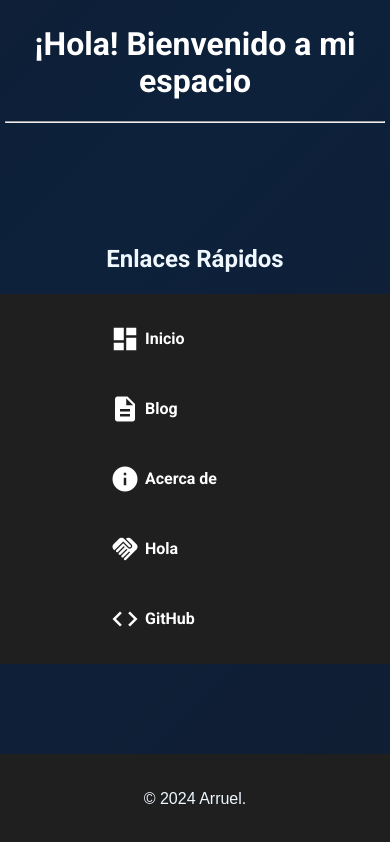
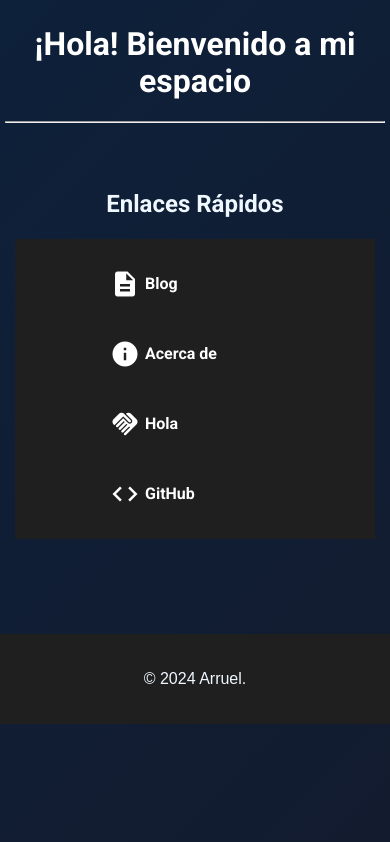
Before and after one commit to Villarru/sitio-web, a plain HTML site: page index.html in a window 390 px wide. Drawn offline with Linux system fonts and the light colour scheme.

Commit message:
responsive, enlaces y proporciones
mejoras en el responsive, cambio de proporciones de texto, eliminación de enlaces repetitivos.

```diff
--- a/index.html
+++ b/index.html
@@ -10,27 +10,35 @@
     <link rel="stylesheet" href="src/css/nrm.css">
     <link rel="stylesheet" href="src/css/style.css">
     <link rel="stylesheet" href="src/css/links.css">
+    <meta name="description" content="Un blog personal donde se comparten diversos temas que me interesan. Aquí encontrarás reflexiones y experiencias sobre tecnología y más.">
 
+    <!-- Metadatos de palabras clave -->
+    <meta name="keywords" content="blog, personal, blog personal, idependiente">
+
+    <!-- Metadatos para redes sociales -->
+    <meta property="og:title" content="Arruel - Blog personal">
+    <meta property="og:description" content="Bienvenido a Arruel, un blog personal donde comparto diversos temas que me interesan. Aquí encontrarás reflexiones y experiencias sobre tecnología y más.">
+    <meta property="og:image" content="URL_de_la_imagen_de_previsualización">
+    <meta property="og:url" content="https://arruel.com/">
+    <meta property="og:type" content="website">
+
+    <meta name="twitter:card" content="summary_large_image">
+    <meta name="twitter:title" content="Arruel - Blog personal">
+    <meta name="twitter:description" content="Bienvenido a Arruel, un blog personal donde comparto diversos temas que me interesan. Aquí encontrarás reflexiones y experiencias sobre tecnología y más.">
+    <meta name="twitter:image" content="URL_de_la_imagen_de_previsualización">
     <title>Arruel</title>
+
 </head><body>
     <header class="intro">
         <h1>¡Hola! Bienvenido a mi espacio</h1>
         <hr>
     </header>
-
-    <main>
         <section>
             <div class="links">
 
                 <h2>Enlaces Rápidos</h2>
                 <nav>
                     <ul>
-                        <li>
-                            <a href="/" class="nav-link">
-                                <span class="material-icons">dashboard</span>
-                                Inicio
-                            </a>
-                        </li>
                         <li>
                             <a href="/blog" class="nav-link">
                                 <span class="material-icons">description</span>
@@ -60,7 +68,6 @@
                 </nav>
             </div>
         </section>
-    </main>
     <footer>
         <p>&copy; 2024 Arruel. </p>
     </footer>
--- a/src/css/links.css
+++ b/src/css/links.css
@@ -1,10 +1,9 @@
 body {
     padding: 0;
-    z-index: -1;
     color: aliceblue;
     background: linear-gradient(-45deg, rgb(45, 60, 82), rgb(19, 27, 46), rgb(13, 33, 59), rgb(17, 24, 39), rgb(45, 68, 105));
     background-size: 500% 500%;
-    animation: gradient 25s ease infinite;
+    animation: gradient 15s ease infinite;
   }
 
   .intro {
@@ -14,14 +13,12 @@ body {
     padding: 5px;
   }
 
-
   .links {
     display: flex;
     flex-direction: column;
     align-items: center;
-    margin:0;
-    padding-top: 170px;
-    padding-bottom: 250px;
+    margin: 0;
+    padding: 170px 0 250px;
   }
 
   .links h2 {
@@ -29,7 +26,7 @@ body {
   }
 
   .links nav ul {
-    list-style-type: none;
+    list-style: none;
     padding: 0;
     display: flex;
     flex-wrap: wrap;
@@ -40,33 +37,6 @@ body {
     margin: 0;
   }
 
-@media (max-width: 520px) {
-    .links nav ul li {
-        margin: 0;
-        min-width: 200px;
-    }
-    nav ul {
-        justify-content: center;
-    }
-    nav ul li a {
-        text-align: center;
-    }
-
-    .links {
-        padding-top: 20px;
-        padding-bottom: 60px;
-    }
-}
-
-section{
-    width: 100%;
-    margin-bottom: 20px;
-    padding: 15px 0px;
-    display: grid;
-    grid-template-columns: 1fr;
-    text-align: left;
-}
-
   .links nav ul li a {
     display: flex;
     align-items: center;
@@ -74,7 +44,7 @@ section{
     color: white;
     border-radius: 25px;
     text-decoration: none;
-    transition: transform 0.3s;
+    transition: background-color 0.3s, color 0.3s; /* Mejora la transición */
     font-family: 'Roboto', sans-serif;
   }
 
@@ -88,12 +58,61 @@ section{
     vertical-align: middle;
     margin-right: 5px;
   }
+
   main {
-    background-color: rgba(0, 0, 0, 0);
-    padding: 55px 0px;
+    background-color: transparent;
+    padding: 55px 0;
   }
-footer{
+
+  footer {
     position: fixed;
     bottom: 0;
     width: 100%;
   }
+
+  section {
+    width: 100%;
+    margin-bottom: 20px;
+    padding: 15px 0;
+    display: grid;
+    grid-template-columns: 1fr;
+    text-align: left;
+  }
+
+  nav {
+    width: 800px;
+    height: 60px;
+  }
+
+
+  @media (max-width: 520px) {
+    .links nav ul li {
+      min-width: 200px;
+    }
+    .links {
+      padding: 20px 0 60px;
+    }
+    .links nav{
+        margin: 0px 15px;
+    }
+    footer {
+        position: relative;
+        width: 100%;
+      }
+      nav {
+        width: auto;
+        max-width: 520px;
+        height: auto;
+      }
+
+  }
+  @media (max-width: 720px) {
+    .links nav ul li {
+      min-width: 200px;
+    }
+      nav {
+        width: auto;
+        height: auto;
+      }
+
+  }
--- a/src/css/style.css
+++ b/src/css/style.css
@@ -1,11 +1,11 @@
 body {
   padding: 0;
-  z-index: -1;
   color: aliceblue;
   background: linear-gradient(-45deg, rgb(43, 55, 73), rgb(12, 17, 29), rgb(7, 18, 32), rgb(17, 24, 39), rgb(49, 64, 88));
   background-size: 500% 500%;
-  animation: gradient 35s ease infinite;
+  animation: gradient 30s ease infinite;
 }
+
 .intro {
   color: white;
   margin: 0;
@@ -13,17 +13,12 @@ body {
   padding: 5px;
 }
 
-
-
 @keyframes gradient {
-  0% {
+  0%, 100% {
     background-position: 0% 50%;
   }
   50% {
     background-position: 100% 50%;
-  }
-  100% {
-    background-position: 0% 50%;
   }
 }
 
@@ -45,12 +40,6 @@ main {
   justify-items: center;
 }
 
-@media (min-width: 720px) {
-  section {
-      width: 800px;
-  }
-}
-
 section {
   margin-bottom: 20px;
   padding: 15px;
@@ -59,9 +48,10 @@ section {
   text-align: left;
 }
 
-h2 {
-  font-family: 'Roboto', sans-serif;
-  font-weight: 700;
+@media (min-width: 720px) {
+  section {
+      max-width: 800px;
+  }
 }
 
 h2 a {
@@ -78,7 +68,7 @@ footer, nav {
   justify-content: center;
   align-items: center;
   background-color: #1f1f1f;
-  padding: 20px 0px;
+  padding: 20px 0;
   color: white;
   flex-wrap: wrap;
 }
@@ -88,6 +78,7 @@ footer ul, nav ul {
   list-style: none;
   padding: 0;
   margin: 0;
+  justify-content: center;
 }
 
 footer ul li, nav ul li {
```
Also changed, not shown: blog/index.html (+0 -4 lines), blog/post2.html (+0 -3 lines), evolution/index.html (+1 -1 lines), saludos/hola.css (+17 -5 lines), saludos/index.html (+3 -6 lines). Lines whose indentation alone changed are shown as unchanged.
